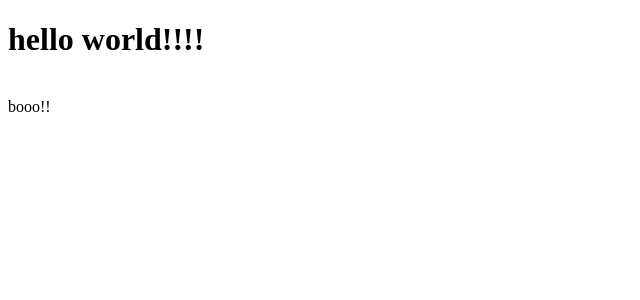
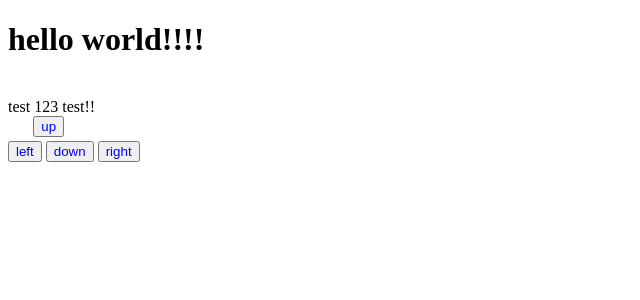
Before and after one commit to mithom/PenOCW, a Flask app: page / in a window 1280 px wide. Shown: the top 300 px of the page, without its empty margins (0-640 px from the left). Run offline with Flask 2, Linux system fonts and the light colour scheme.

Commit message:
flask moet werken met css en js in static folder

```diff
--- a/web-server/hostfile.py
+++ b/web-server/hostfile.py
@@ -1,6 +1,6 @@
 from flask import Flask,render_template
 
-app = Flask('__autocar__')
+app = Flask(__name__)
 
 @app.route('/')
 def index():
@@ -8,3 +8,8 @@ def index():
 
 if __name__ == '__main__':
     app.run(debug=True, host='0.0.0.0')
+
+"""
+om je eigen ip adress te vinden gebruik je in command prompt ipconfig
+en je neetm iPv4.
+"""
--- /dev/null
+++ b/web-server/static/scripts.js
@@ -0,0 +1,58 @@
+/**
+ * Created by Thomas on 05/10/2015.
+ */
+
+var a = function(e){
+    switch (e.keyCode) {
+        case upKey:
+            doUp();
+            break;
+        case downKey:
+            doDown();
+            break;
+        case leftKey:
+            doLeft();
+            break;
+        case rightKey:
+            doRight();
+            break;
+    }
+};
+
+/*var b = function(){
+    window.alert('hello world, you pressed the upKey botton!')
+};*/
+
+
+var upKey = 38;
+var downKey = 40;
+var leftKey = 37;
+var rightKey = 39;
+
+var doUp = function(){
+    window.alert("up")
+}
+
+var doDown = function(){
+    window.alert("down")
+}
+
+var doLeft = function(){
+    window.alert("left")
+}
+
+var doRight = function(){
+    window.alert("right")
+}
+
+
+
+/*document.addEventListener('mousedown',function(){
+    alert('hello world!');
+});*/
+
+/*$('#upKey').click(function(){
+    alert('hello world!')
+});*/
+
+document.addEventListener('keydown',a,false);
--- /dev/null
+++ b/web-server/static/styles/globals.css
@@ -0,0 +1,18 @@
+.button{
+    display: inline-block;
+}
+
+div{
+    color:black;
+    border: 2px;
+}
+
+#up{
+    padding-left:2%;
+    display: block;
+    padding-bottom: 4px;
+}
+
+button{
+    color: blue;
+}
--- a/web-server/templates/index.html
+++ b/web-server/templates/index.html
@@ -2,10 +2,15 @@
 <html lang="en">
 <head>
     <meta charset="UTF-8">
-    <title></title>
+    <title>home</title>
+    <script src="../static/scripts.js"></script>
+    <link rel="stylesheet" type="text/css" href="../static/styles/globals.css">
 </head>
 <body>
-<h1>hello world!!!!</h1></br>booo!!
-
+    <h1>hello world!!!!</h1></br>test 123 test!!
+    <div class="button" id="up" ><button type='button' name="up" onmousedown="doUp()">up</button></div>
+    <div class="button" #left ><button type='button' name="left" onmousedown="doLeft()">left</button></div>
+    <div class="button" #down><button type='button' name="down" onmousedown="doDown()">down</button></div>
+    <div class="button" #right><button type='button' name="right" onmousedown="doRight()">right</button></div>
 </body>
 </html>
--- a/web-server/templates/scripts.js
+++ /dev/null
@@ -1,3 +0,0 @@
-/**
- * Created by Thomas on 05/10/2015.
- */
```
Also changed, not shown: TODO.txt (+15 -0 lines), web-server/templates/globals.css (deleted), 1 other file.
